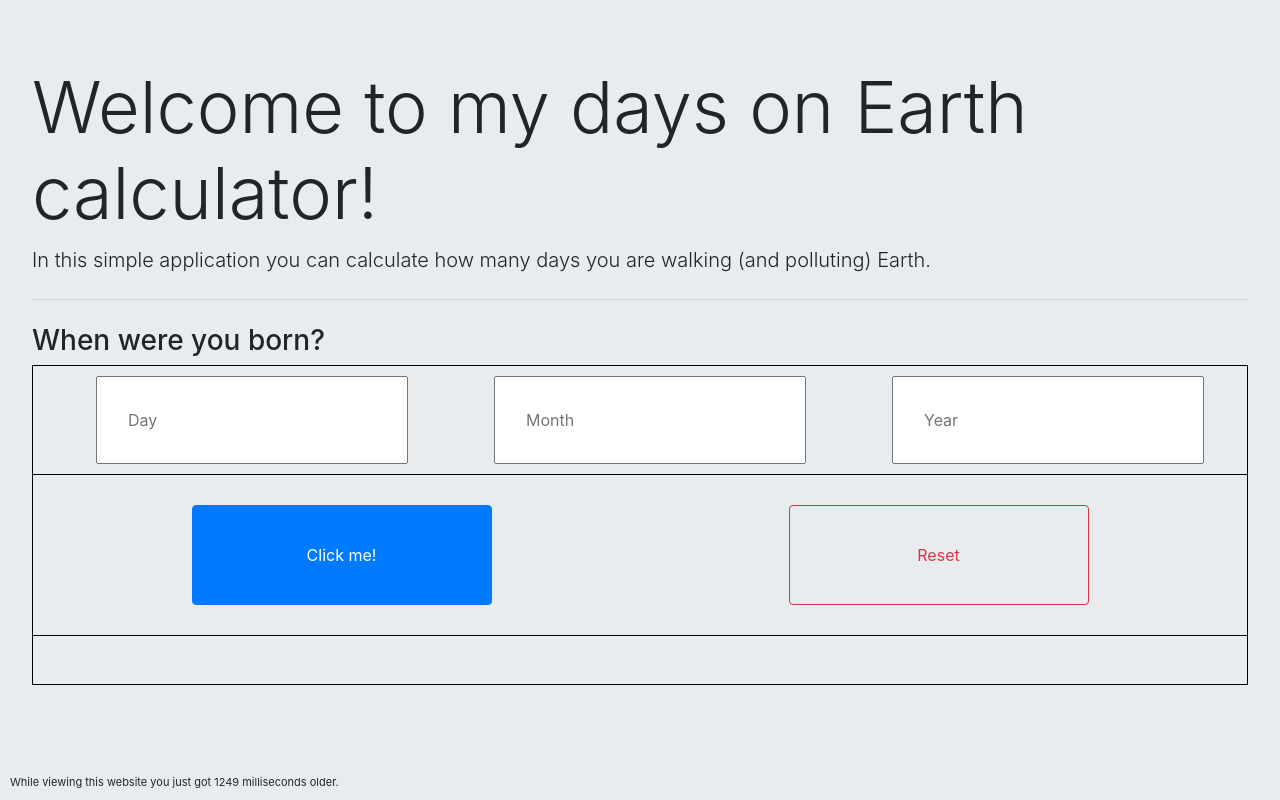
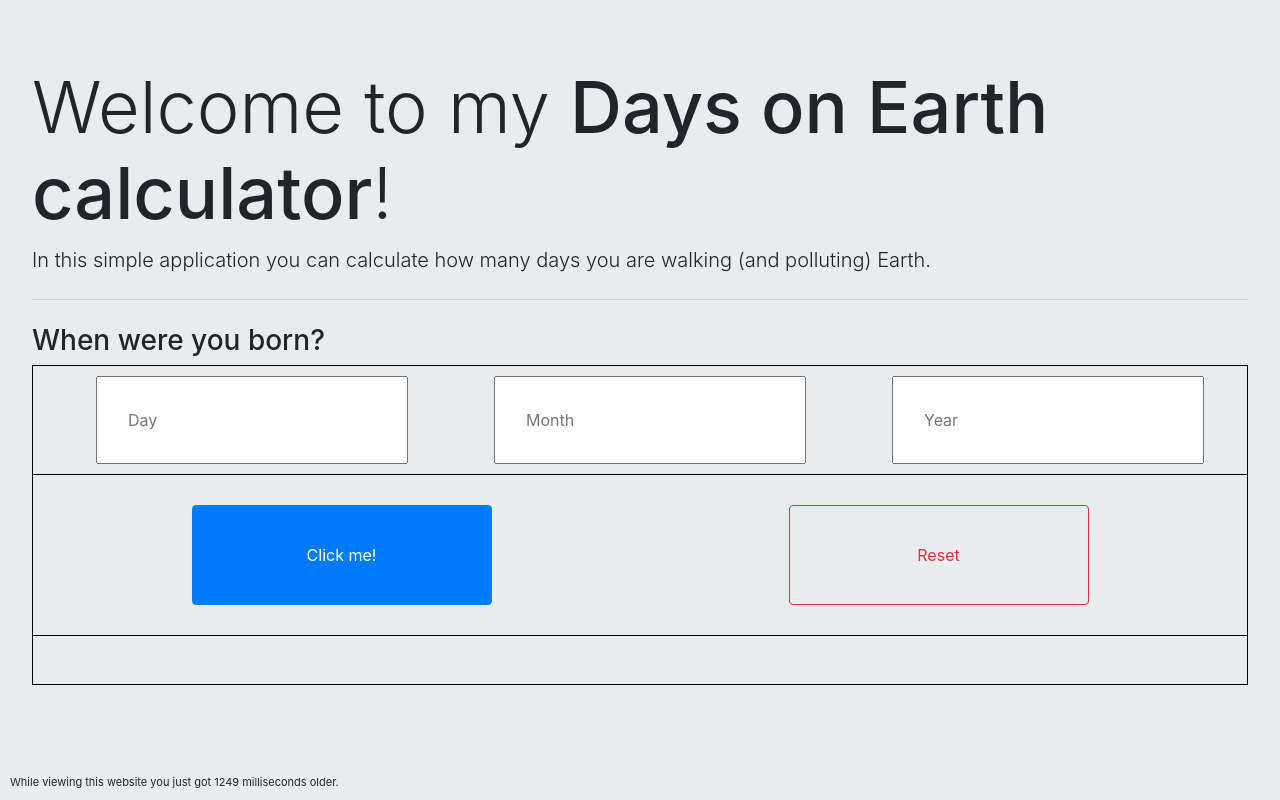
Before and after one commit to honzaKovar/daysOnEarth, a plain HTML site: page index.html in a window 1280 px wide. Drawn offline with nearby package versions, Linux system fonts and the light colour scheme.

Commit message:
changed title and headline

```diff
--- a/index.html
+++ b/index.html
@@ -5,7 +5,7 @@
     <meta charset="UTF-8">
     <meta http-equiv="X-UA-Compatible" content="IE=edge">
     <meta name="viewport" content="width=device-width, initial-scale=1.0">
-    <title>Days on the Earth calculator</title>
+    <title>Days on Earth calculator</title>
     <link rel="stylesheet" href="https://stackpath.bootstrapcdn.com/bootstrap/4.5.2/css/bootstrap.min.css">
     <link rel="stylesheet" href="static/css/styles.css">
 </head>
@@ -13,7 +13,7 @@
 <body style='background-color: #e9ecef;'>
     <div class='jumbotron'>
         <div>
-            <h1 class='display-3'>Welcome to my days on Earth calculator!</h1>
+            <h1 class='display-3'>Welcome to my <span style='font-weight: 500;'>Days on Earth calculator</span>!</h1>
             <p class='lead'>In this simple application you can calculate how many days you are walking (and polluting)
                 Earth.</p>
             <hr class='my-4'>
```
